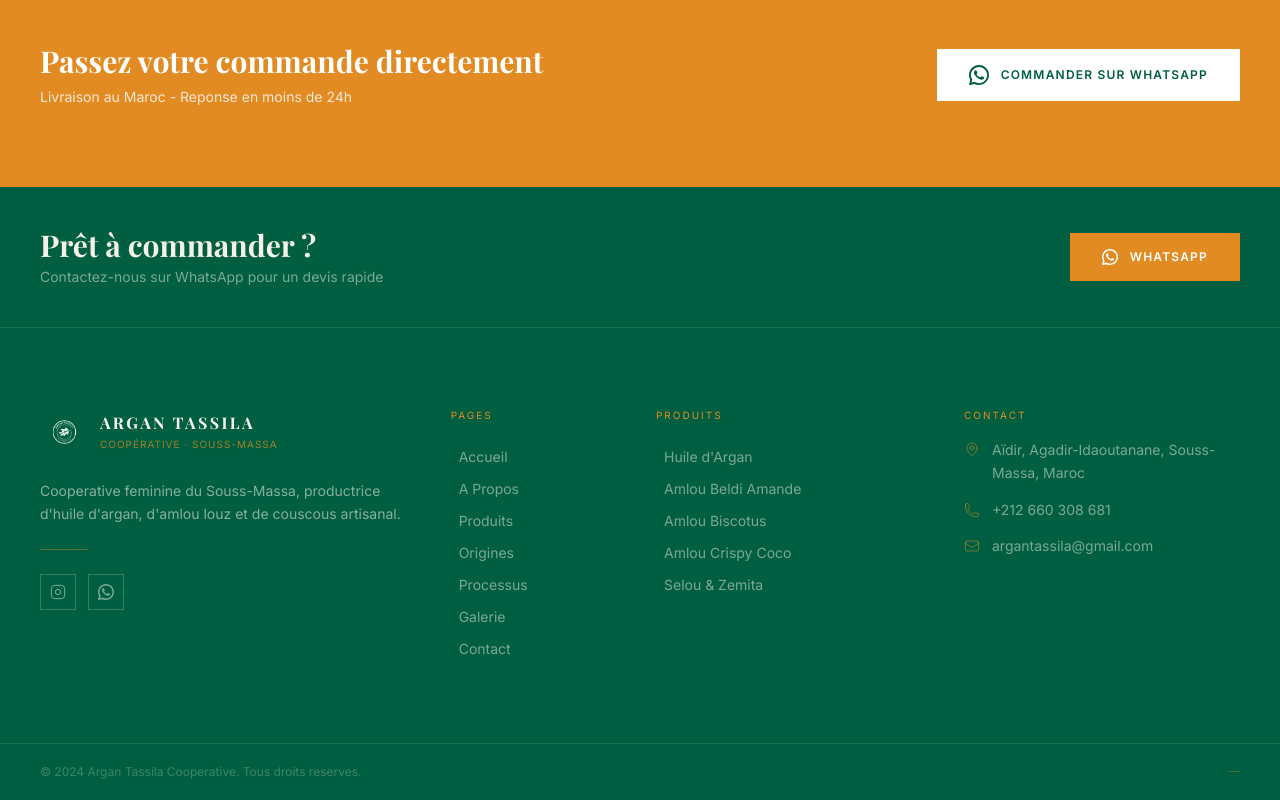
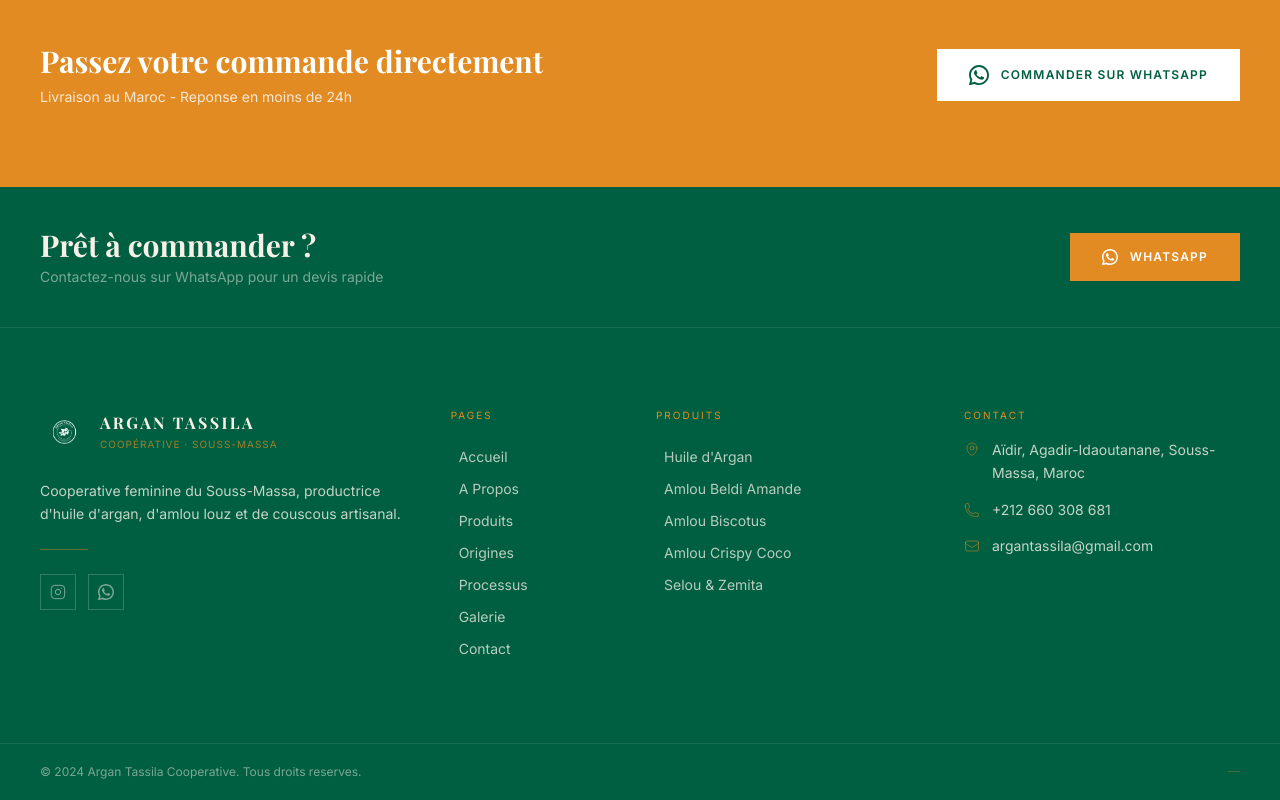
Before and after one commit to abdelboulgha/argan-tassila, a Next.js app: page / in a window 1280 px wide. Shown: the part 6890-7690 px from the top of the page. Built offline with nearby package versions, Linux system fonts and the light colour scheme.

Commit message:
footer 2

```diff
--- a/components/ui/Footer.tsx
+++ b/components/ui/Footer.tsx
@@ -78,7 +78,7 @@ export default function Footer() {
               </div>
             </Link>
 
-            <p className={clsx("font-sans text-sm leading-relaxed text-cream/55 max-w-sm", isAr && "font-arabic")}>
+            <p className={clsx("font-sans text-sm leading-relaxed text-cream/80 max-w-sm", isAr && "font-arabic")}>
               {t.footer.description}
             </p>
 
@@ -121,7 +121,7 @@ export default function Footer() {
                 key={link.href}
                 href={link.href}
                 className={clsx(
-                  "group font-sans text-sm text-cream/50 hover:text-cream transition-colors duration-200 py-1 w-fit flex items-center gap-2",
+                  "group font-sans text-sm text-cream/75 hover:text-cream transition-colors duration-200 py-1 w-fit flex items-center gap-2",
                   isAr && "font-arabic flex-row-reverse"
                 )}
               >
@@ -144,7 +144,7 @@ export default function Footer() {
                 key={link.label}
                 href={link.href}
                 className={clsx(
-                  "group font-sans text-sm text-cream/50 hover:text-cream transition-colors duration-200 py-1 w-fit flex items-center gap-2",
+                  "group font-sans text-sm text-cream/75 hover:text-cream transition-colors duration-200 py-1 w-fit flex items-center gap-2",
                   isAr && "font-arabic flex-row-reverse"
                 )}
               >
@@ -165,7 +165,7 @@ export default function Footer() {
 
             <div className={clsx("flex items-start gap-3", isAr && "flex-row-reverse")}>
               <MapPinIcon />
-              <p className={clsx("font-sans text-sm text-cream/50 leading-relaxed", isAr && "font-arabic")}>
+              <p className={clsx("font-sans text-sm text-cream/80 leading-relaxed", isAr && "font-arabic")}>
                 {t.footer.address}
               </p>
             </div>
@@ -175,7 +175,7 @@ export default function Footer() {
               className={clsx("flex items-center gap-3 group", isAr && "flex-row-reverse")}
             >
               <PhoneIcon />
-              <span className={clsx("font-sans text-sm text-cream/50 group-hover:text-cream transition-colors duration-200", isAr && "font-arabic")}>
+              <span className={clsx("font-sans text-sm text-cream/50 group-hover:text-cream transition-colors duration-200 text-cream/80", isAr && "font-arabic")}>
                 {t.footer.phone}
               </span>
             </a>
@@ -185,7 +185,7 @@ export default function Footer() {
               className={clsx("flex items-center gap-3 group", isAr && "flex-row-reverse")}
             >
               <MailIcon />
-              <span className="font-sans text-sm text-cream/50 group-hover:text-cream transition-colors duration-200">
+              <span className="font-sans text-sm text-cream/80 group-hover:text-cream transition-colors duration-200">
                 {t.footer.email}
               </span>
             </a>
@@ -200,10 +200,10 @@ export default function Footer() {
           "max-w-7xl mx-auto px-6 md:px-10 py-5 flex flex-col md:flex-row items-center justify-between gap-3",
           isAr && "md:flex-row-reverse"
         )}>
-          <p className={clsx("font-sans text-xs text-cream/25", isAr && "font-arabic")}>
+          <p className={clsx("font-sans text-xs text-cream/50", isAr && "font-arabic")}>
             &copy; {t.footer.copyright}
           </p>
-          <p className={clsx("font-sans text-xs text-cream/25 flex items-center gap-1.5", isAr && "flex-row-reverse font-arabic")}>
+          <p className={clsx("font-sans text-xs text-cream/50 flex items-center gap-1.5", isAr && "flex-row-reverse font-arabic")}>
             <span className="w-3 h-px bg-gold/30" />
             {t.footer.madeWith}
           </p>
```
